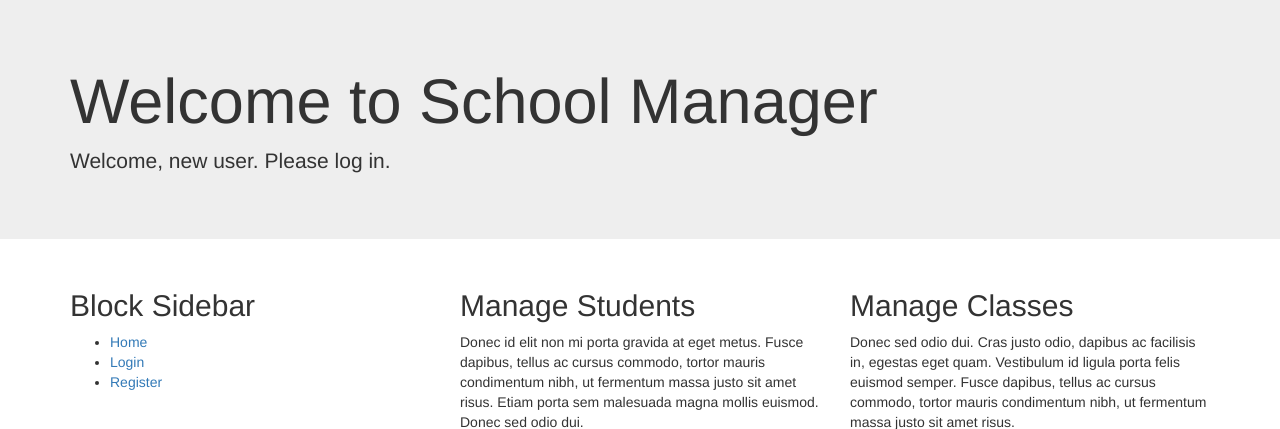
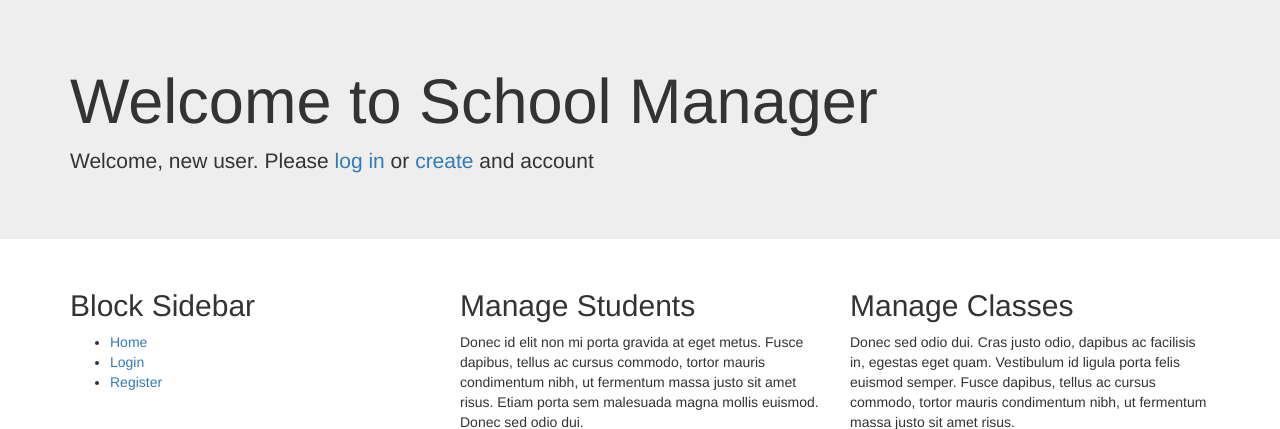
Before and after one commit to alexkyllo/school-manager, a Django app: page / in a window 1280 px wide. Shown: the part 51-480 px from the top of the page. Run offline with Django 3.2, Linux system fonts and the light colour scheme; some libraries are stand-ins or nearby versions.

Commit message:
add the option to create or log in

```diff
--- a/school_manager/templates/schools/index.html
+++ b/school_manager/templates/schools/index.html
@@ -10,6 +10,6 @@ Welcome to School Manager!
   <p><a href="/schools">My Schools</a></p>
   <p><a href="/schools/create">Add a School</a></p>
 {% else %}
-  <p>Welcome, new user. Please log in.</p>
+  <p>Welcome, new user. Please <a href="/accounts/login/">log in</a> or <a href="/accounts/register">create</a>  and account</p>
 {% endif %}
 {% endblock %}
```
